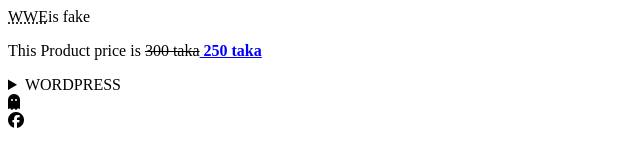
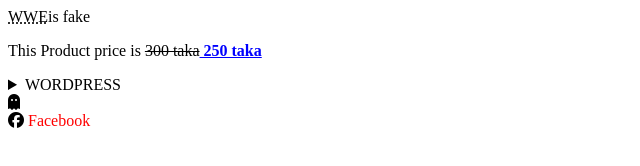
Before and after one commit to walidkhan02013/msb_wordpress_practice, a plain HTML site: page index.html in a window 1280 px wide. Shown: the full height of the page, 0-640 px from the left. Drawn offline with Linux system fonts and the light colour scheme.

Commit message:
links a:

```diff
--- a/css/style.css
+++ b/css/style.css
@@ -2,3 +2,20 @@
     text-decoration: none;
     color: blue;
 }
+a {
+    text-decoration: none;
+    transition: 2s;
+
+}
+a:link{
+    color:red;
+}
+
+a:hover
+{
+    background-color: beige;
+}
+a:visited{
+    background-color:black;
+    color:rgb(74, 224, 10);
+}
--- a/index.html
+++ b/index.html
@@ -16,5 +16,6 @@
     </details>
     <i class="fa-solid fa-ghost"></i><br>
     <i class="fa-brands fa-facebook"></i>
+    <a href="http://www.youtube.com">Facebook</a>
 </body>
 </html>
```
